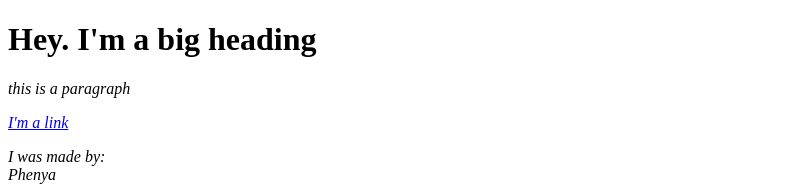
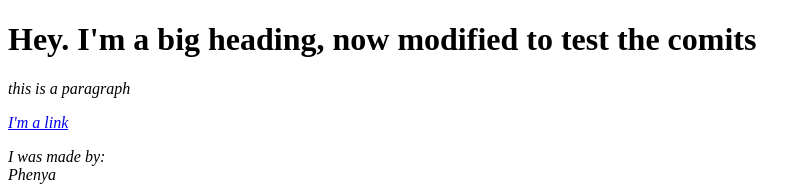
Before and after one commit to MiBgunst/HTML-I-guess, a plain HTML site: page testPage.html in a window 1280 px wide. Shown: the top 186 px of the page, without its empty margins (0-811 px from the left). Drawn offline with Linux system fonts and the light colour scheme.

Commit message:
Update testPage.html

```diff
--- a/testPage.html
+++ b/testPage.html
@@ -4,7 +4,7 @@
         <title>"This is a test page"</title>
     </head>
 <body>
-<h1>Hey. I'm a big heading</h1>
+<h1>Hey. I'm a big heading, now modified to test the comits</h1>
 <i>this is a paragraph</p>
 <a href="https://google.com" target="_blank" title="I go to Google in a new tab"> I'm a link </a>
 <br>
```
